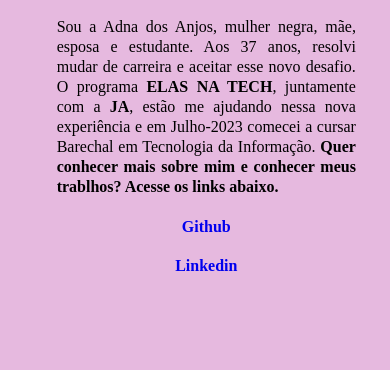
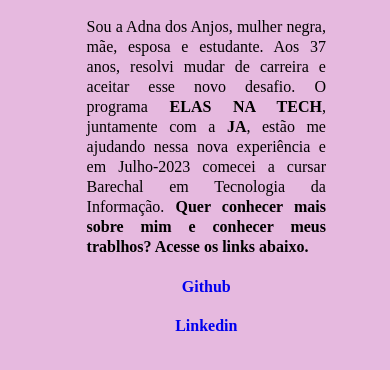
Before and after one commit to AdnaAngel/ods_Elas_na_Tech, a plain HTML site: page sobre_mim.html in a window 390 px wide. Shown: the part 202-572 px from the top of the page. Drawn offline with Linux system fonts and the light colour scheme.

Commit message:
3.1° parte ODS

```diff
--- a/style.css
+++ b/style.css
@@ -115,7 +115,7 @@ line-height:25px;
 }
 .centralizado{
 text-align: center;
-margin:
+
 }
 .minha_foto{
 float: left;
@@ -125,9 +125,7 @@ position:relative;
 margin: 0 5px;
 }
 
-
 .sobre_mim{
-
 text-align: left;
 
 }
@@ -195,7 +193,7 @@ background-image:center;
     margin: 50px;
 
 }
-#eu,{
+#eu{
 display: block;
 width: 80%;
 padding:0;
@@ -204,7 +202,7 @@ float: none;
 
 }
 .creditos,.rodape{
-    text-align: left;
-    display: block;
+text-align: left;
+display: block;
 }
 }
```
